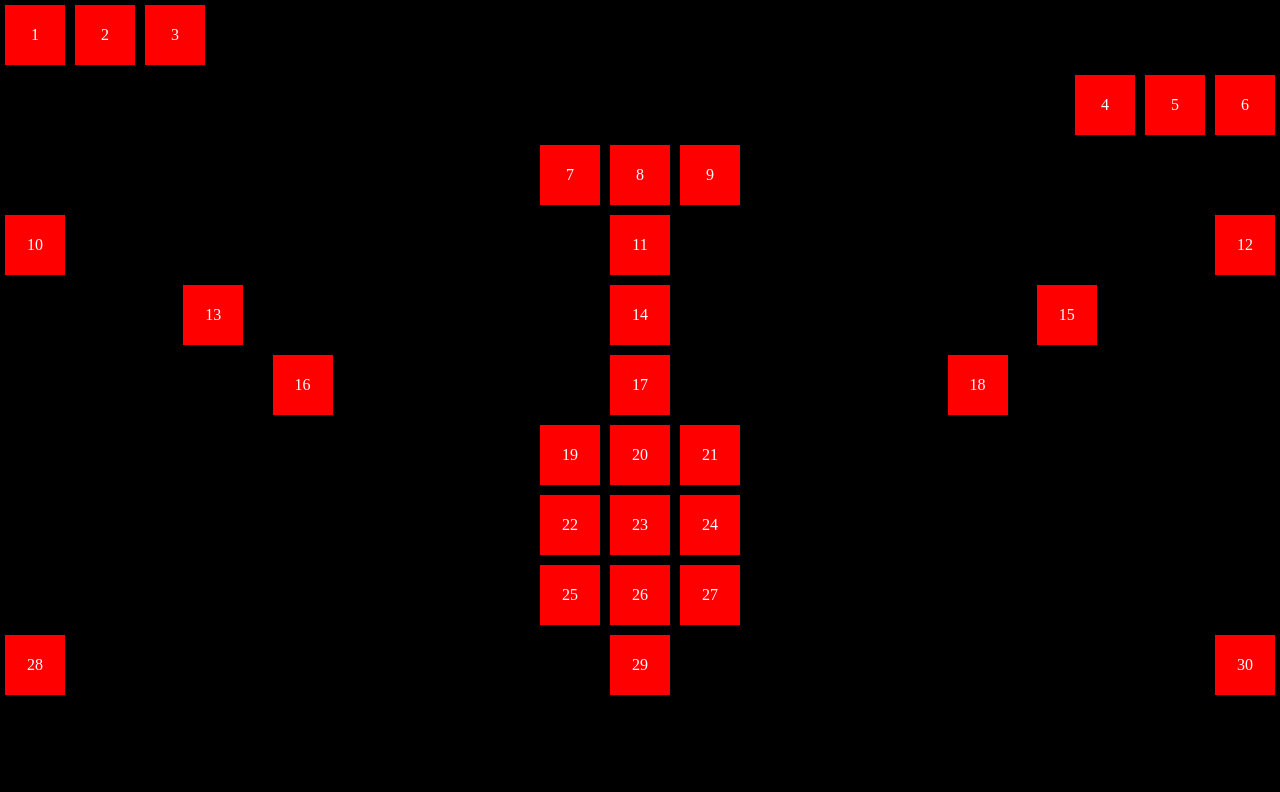
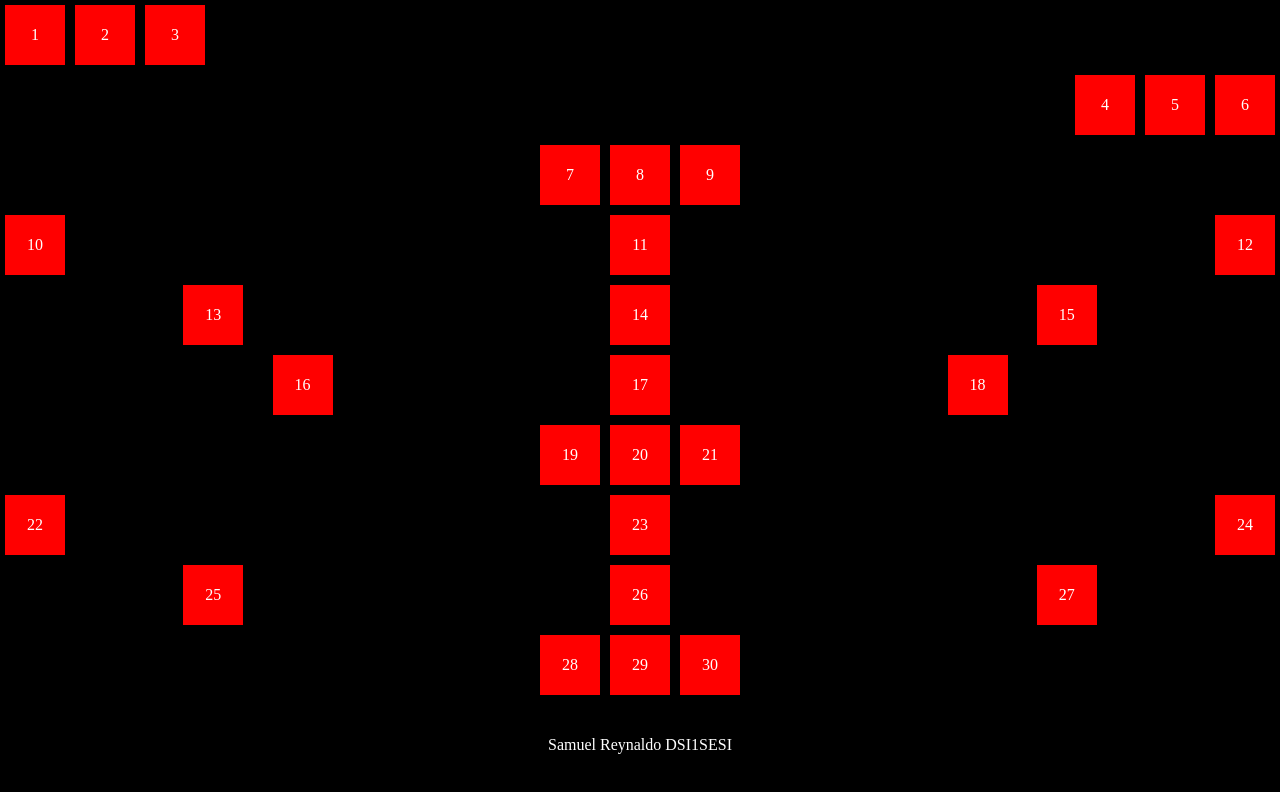
Before and after one commit to samuelreynaldo23/flex-box_atividades, a plain HTML site: page index.html in a window 1280 px wide. Drawn offline with Linux system fonts and the light colour scheme.

Commit message:
atividade-flexbox

```diff
--- a/flex.box/index.html
+++ b/index.html
@@ -75,6 +75,7 @@
     </div>
 
     <footer>
+        <p>Samuel Reynaldo DSI1SESI</p>
     </footer>
 
 </body>
--- a/flex.box/style.css
+++ b/style.css
@@ -59,21 +59,21 @@ body {
 /* Linha 8 */
 .linha8 {
     display: flex;
-    justify-content: center;
+    justify-content:space-between;
     align-items: flex-end;
 }
 
 /* Linha 9 */
 .linha9 {
     display: flex;
-    justify-content: center;
+    justify-content:space-around;
     align-items: center;
 }
 
 /* Linha 10 */
 .linha10 {
     display: flex;
-    justify-content: space-between;
+    justify-content: center;
     align-items: center;
 }
 
```
